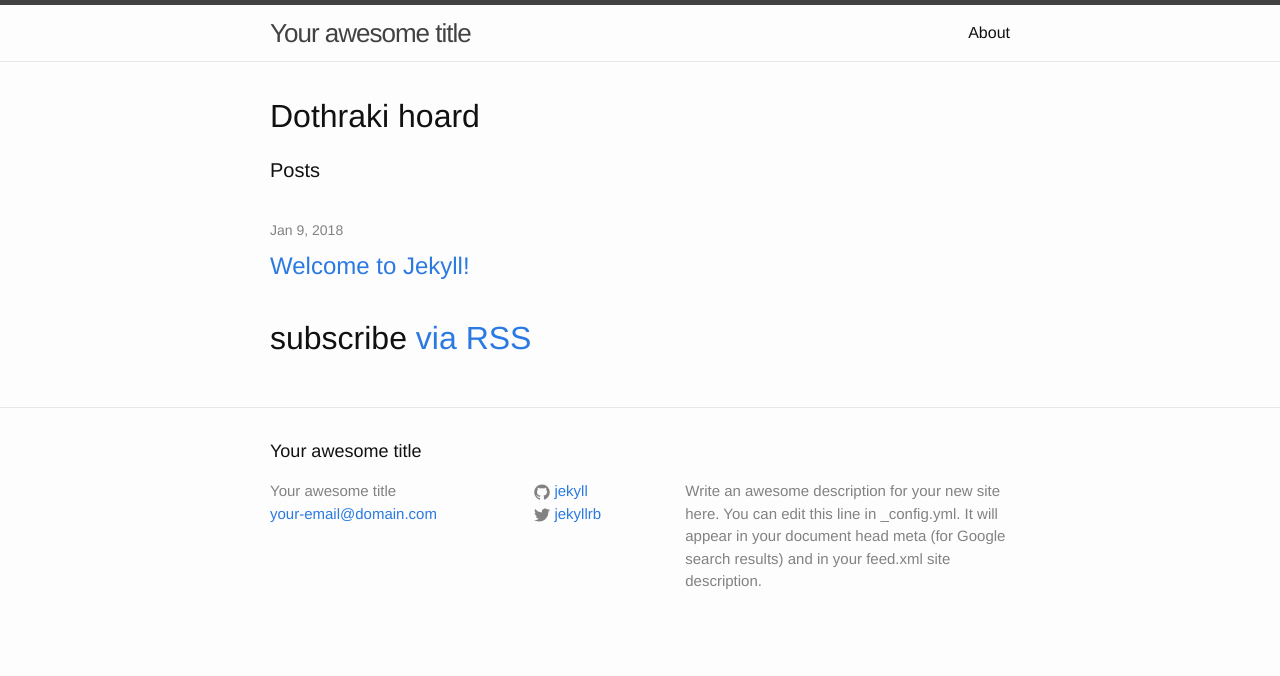
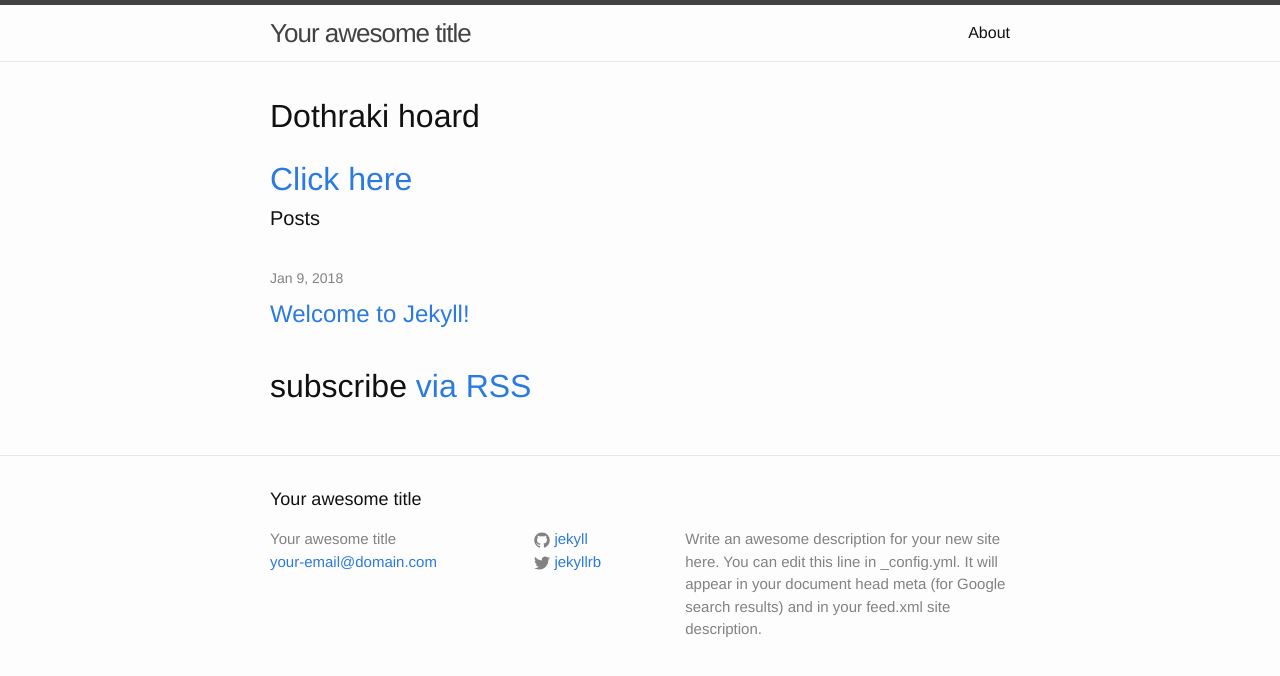
Before and after one commit to Khaldrogo0/Khaldrogo0.github.io, a Jekyll site: the page built from index.html, in a window 1280 px wide. Shown: the top 676 px of the page. Built offline with Jekyll 4.4.1, drawn with Linux system fonts in a browser that asks for light colours.

Commit message:
Update index.html

```diff
--- a/index.html
+++ b/index.html
@@ -3,7 +3,7 @@ layout: default
 ---
 <h1>Dothraki hoard<h1>
 <div class="home">
-
+<a href="https://en.m.wikipedia.org/wiki/Dothraki_language">Click here</a>
   <h1 class="page-heading">Posts</h1>
 
   <ul class="post-list">
```
